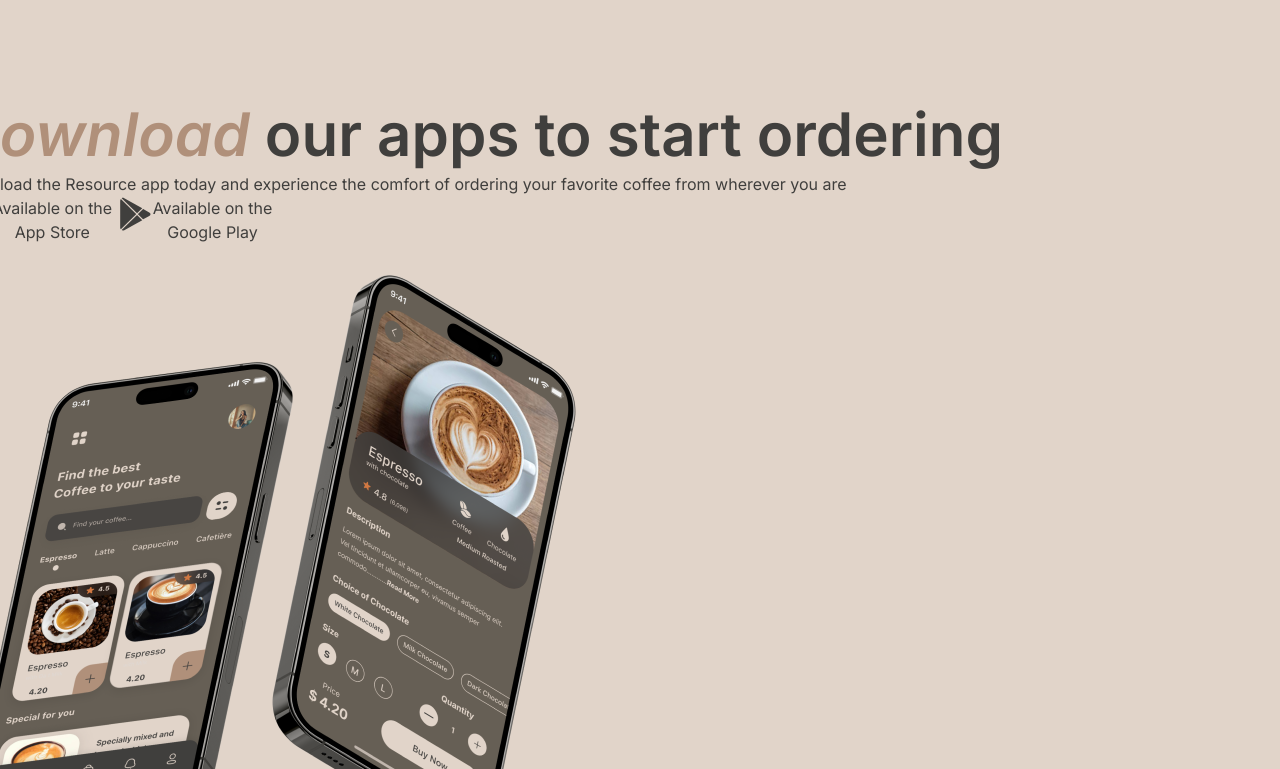
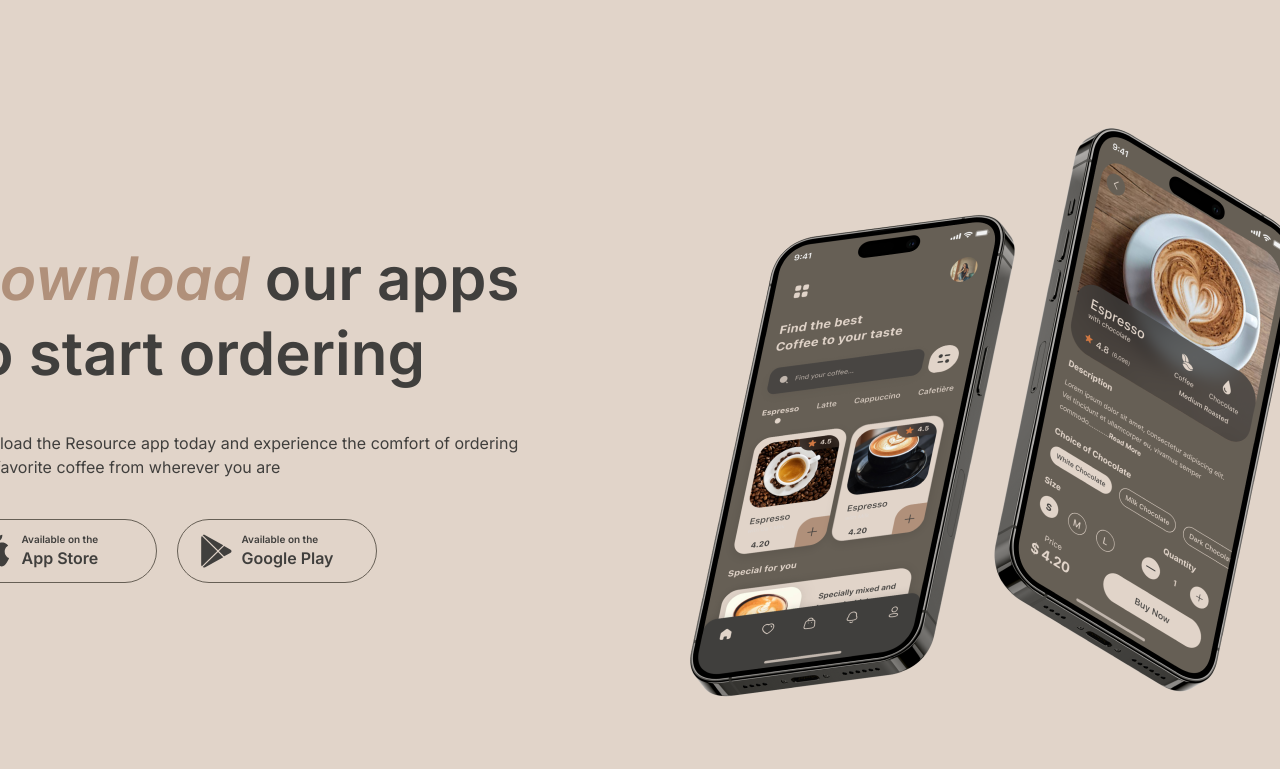
Before and after one commit to ilyqwelli/Coffee-House, a plain HTML site: page index.html in a window 1280 px wide. Shown: the part 3131-3900 px from the top of the page. Drawn offline with Linux system fonts and the light colour scheme.

Commit message:
feat: add CSS mobile

```diff
--- a/index.html
+++ b/index.html
@@ -109,7 +109,7 @@
 
         <section class="about" id="about">
             <div class="container">
-                <h2>Resource is <span class="text-accent">the perfect and cozy place</span> where<br> you can enjoy a variety of hot beverages, relax, catch up with friends, or get some work done.</h2>
+                <h2>Resource is <span class="text-accent">the perfect and cozy place</span> where you can enjoy a variety of hot beverages, relax, catch up with friends, or get some work done.</h2>
                 <div class="about-images">
                     <div class="about-images-first">
                         <img class="squart-images" src="/media/about-1.jpg">
@@ -127,10 +127,9 @@
             <div class="container">
                 <div class="mobile-content">
                     <h2><span class="text-accent">Download</span> our apps to start ordering</h2>
-                    <p class="mobile-content-text text">Download the Resource app today and experience the comfort of ordering your favorite coffee from wherever you are</p>
+                    <p class="mobile-content-text">Download the Resource app today and experience the comfort of ordering your favorite coffee from wherever you are</p>
                     <div class="mobile-content-buttons">
-                        <button class="mobile-content-button button">
-                            <a class="button-app-store" href="#">
+                            <a class="mobile-content-button" href="#">
                                 <div class="icon">
                                     <svg xmlns="http://www.w3.org/2000/svg" width="36" height="36" viewBox="0 0 36 36" fill="none">
                                         <path d="M26.7073 18.6307C26.6704 14.6324 30.065 12.6872 30.2203 12.5966C28.2977 9.86366 25.3178 9.49026 24.2707 9.46048C21.7679 9.20369 19.3403 10.9206 18.0654 10.9206C16.765 10.9206 14.8017 9.48529 12.6858 9.52747C9.96293 9.56841 7.41566 11.1055 6.0186 13.4923C3.13542 18.359 5.28572 25.5108 8.04802 29.4446C9.42981 31.3712 11.0444 33.5223 13.1578 33.4466C15.2254 33.3635 15.9978 32.1614 18.4929 32.1614C20.9651 32.1614 21.6903 33.4466 23.8457 33.3983C26.0647 33.3635 27.4618 31.463 28.7952 29.519C30.392 27.3108 31.0333 25.1362 31.0588 25.0245C31.0066 25.0071 26.7493 23.4229 26.7073 18.6307Z" fill="#403F3D"/>
@@ -138,13 +137,11 @@
                                     </svg>
                                 </div>
                                 <div class="button-text">
-                                    <p class="">Available on the</p>
+                                    <p class="caption-text">Available on the</p>
                                     <p class="">App Store</p>
                                 </div>
                             </a>
-                        </button>
-                        <button class="mobile-content-button button">
-                            <a class="button-google-play" href="#">
+                            <a class="mobile-content-button" href="#">
                                 <div class="icon">
                                     <svg xmlns="http://www.w3.org/2000/svg" width="36" height="36" viewBox="0 0 36 36" fill="none">
                                         <path d="M3.7558 3.20297C3.39335 3.57289 3.18359 4.14884 3.18359 4.89471V31.4994C3.18359 32.2453 3.39335 32.8212 3.7558 33.1911L3.84525 33.2723L19.1359 18.37V18.0181L3.84525 3.11575L3.7558 3.20297Z" fill="#403F3D"/>
@@ -154,11 +151,10 @@
                                     </svg>
                                 </div>
                                 <div class="button-text">
-                                    <p class="">Available on the</p>
+                                    <p class="caption-text">Available on the</p>
                                     <p class="">Google Play</p>
                                 </div>
                             </a>
-                        </button>
                     </div>
                 </div>
                 <img class="mobile-image" src="/media/mobile-screens.png" alt="">
--- a/styles/globals.css
+++ b/styles/globals.css
@@ -51,6 +51,11 @@ h3 {
     color: var(--text-accent);
 }
 
+.caption-text {
+    font-size: 10px;
+    font-weight: 600;
+    line-height: 140%;
+}
 
 img {
     max-width: 100%;
--- a/styles/index.css
+++ b/styles/index.css
@@ -7,3 +7,4 @@
 @import 'section/hero.css';
 @import 'section/favorite.css';
 @import 'section/about.css';
+@import 'section/mobile.css';
--- /dev/null
+++ b/styles/section/mobile.css
@@ -0,0 +1,60 @@
+.mobile {
+}
+.mobile .container {
+    display: flex;
+    justify-content: space-between;
+    align-items: center;
+    gap: 100px;
+}
+.mobile-content {
+    max-width: 630px;
+    width: 590px;
+    display: flex;
+    flex-direction: column;
+    gap: 40px;
+}
+
+.mobile-content-text {
+}
+
+.mobile-content-buttons {
+    display: flex;
+    align-items: center;
+    gap:20px
+}
+.mobile-content-button {
+    display: flex;
+    align-items: center;
+    gap: 8px;
+    padding: 12px 20px;
+    width: 200px;
+    border: 1px solid var(--border-dark);
+    border-radius: 100px;
+    transition: var(--transition);
+}
+
+.mobile-content-button:hover {
+    background-color: var(--background-container);
+    color: var(--text-light);
+}
+
+.icon {
+    width: 36px;
+    height: 36px;
+    transition: var(--transition);
+}
+
+.mobile-content-button:hover .icon{
+    color: var(--text-light);
+}
+
+
+.button-text {
+    font-size: 16px;
+    font-weight: 600;
+    line-height: 150%;
+}
+
+
+.mobile-image {
+}
```
